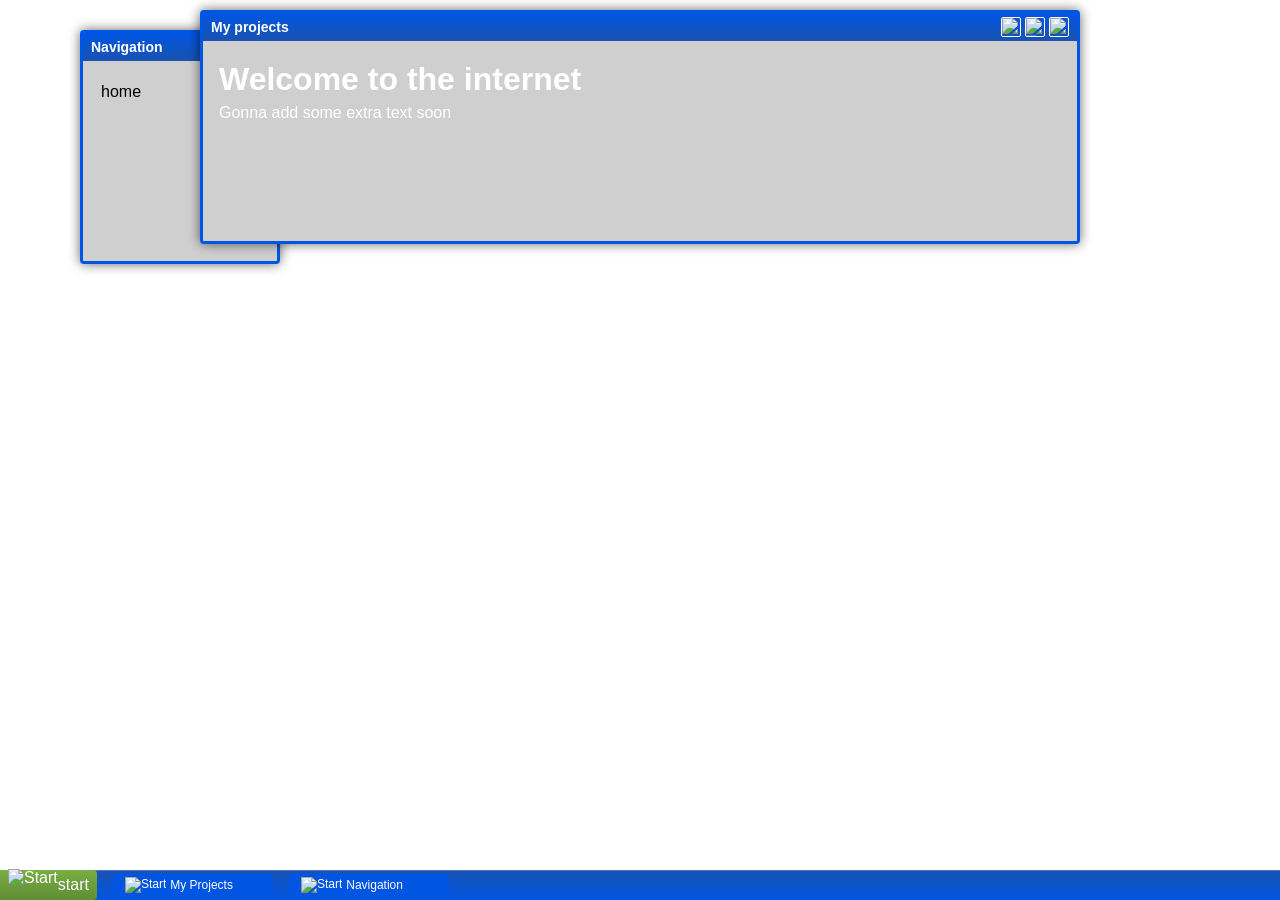
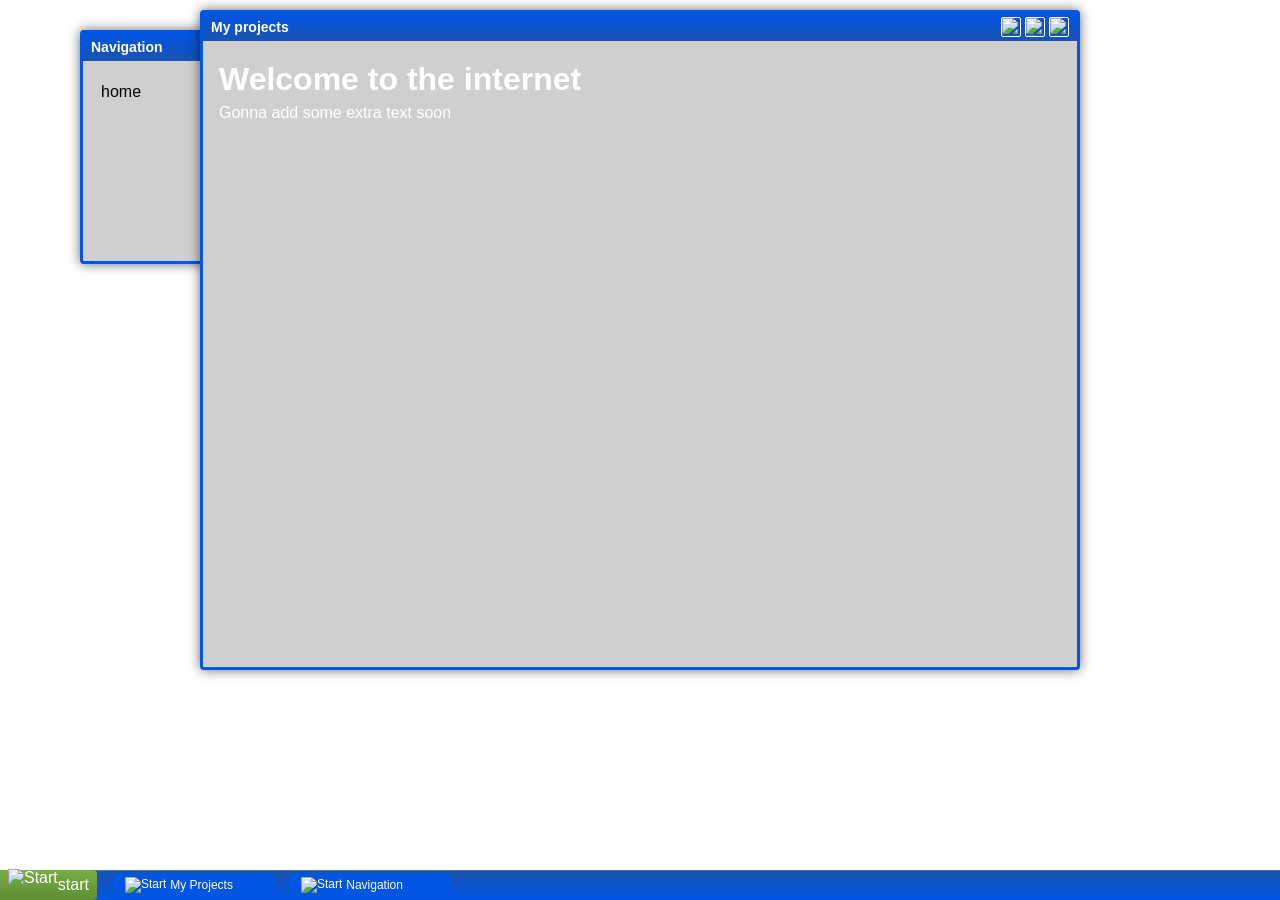

new secret guy

--- a/site.css
+++ b/site.css
@@ -166,6 +166,13 @@ body {
   cursor: pointer;
 }
 
+.hidden-wizard {
+  position: fixed;
+  bottom: 40px;
+  z-index: 1001;
+}
+
+
 .desktop img{
   height: 36px;
 }
@@ -219,6 +226,7 @@ body {
   left: 200px;
   max-width: 1200px;
   width: calc(100% - 400px);
+  height: calc(100% - 200px);
 }
 
 .main-window.maximized {
@@ -605,7 +613,7 @@ body {
 .ie-main {
   flex: 1;
   padding: 8px;
-  max-height: 400px;
+  max-height: 100%;
   max-width: 800px;
   overflow-y: auto;
   color: #000;
@@ -827,4 +835,86 @@ body {
 .youtube-error small {
   color: #666;
   font-size: 10px;
+}
+
+/* ---------------------------------------- */
+/* Mobile layout                             */
+/* ---------------------------------------- */
+
+@media (max-width: 768px) {
+  /* Hide desktop shortcuts and taskbar */
+  .desktop { display: none; }
+  .xp-taskbar { display: none; }
+  .file-explorer-window { display: none !important; }
+
+  /* Let the page scroll naturally */
+  .xp-home-container {
+    height: auto;
+    min-height: 100vh;
+    overflow: auto;
+  }
+
+  .xp-windows-wrapper {
+    position: static;
+    height: auto;
+  }
+
+  /* Main window takes full width, no absolute positioning */
+  .main-window {
+    position: relative !important;
+    top: 0 !important;
+    left: 0 !important;
+    width: 100% !important;
+    max-width: none !important;
+    border-left: none;
+    border-right: none;
+    border-radius: 0;
+  }
+
+  /* Strip XP chrome */
+  .xp-window-header { display: none; }
+  .xp-window-dropdowns { display: none; }
+  .xp-ie-controls { display: none; }
+  .xp-ie-address-bar { display: none; }
+
+  /* Window body — let content set height */
+  .xp-window-body {
+    height: auto;
+    min-height: unset;
+    padding: 8px;
+  }
+
+  /* Stack sidebar + main vertically */
+  .content {
+    flex-direction: column;
+    min-height: unset;
+  }
+
+  /* Left sidebar: lay out its boxes in a row that wraps */
+  #ie-left-side-bar {
+    width: 100%;
+    display: flex;
+    flex-wrap: wrap;
+    gap: 8px;
+    padding: 0 0 8px 0;
+  }
+
+  #ie-left-side-bar .sidebox {
+    flex: 1;
+    min-width: 140px;
+    margin-bottom: 0;
+  }
+
+  /* Main content: remove height cap */
+  .ie-main {
+    max-height: none;
+    max-width: none;
+    padding: 0;
+  }
+
+  /* Right sidebar: full width */
+  #ie-right-side-bar {
+    width: 100%;
+    padding: 8px 0 0 0;
+  }
 }
